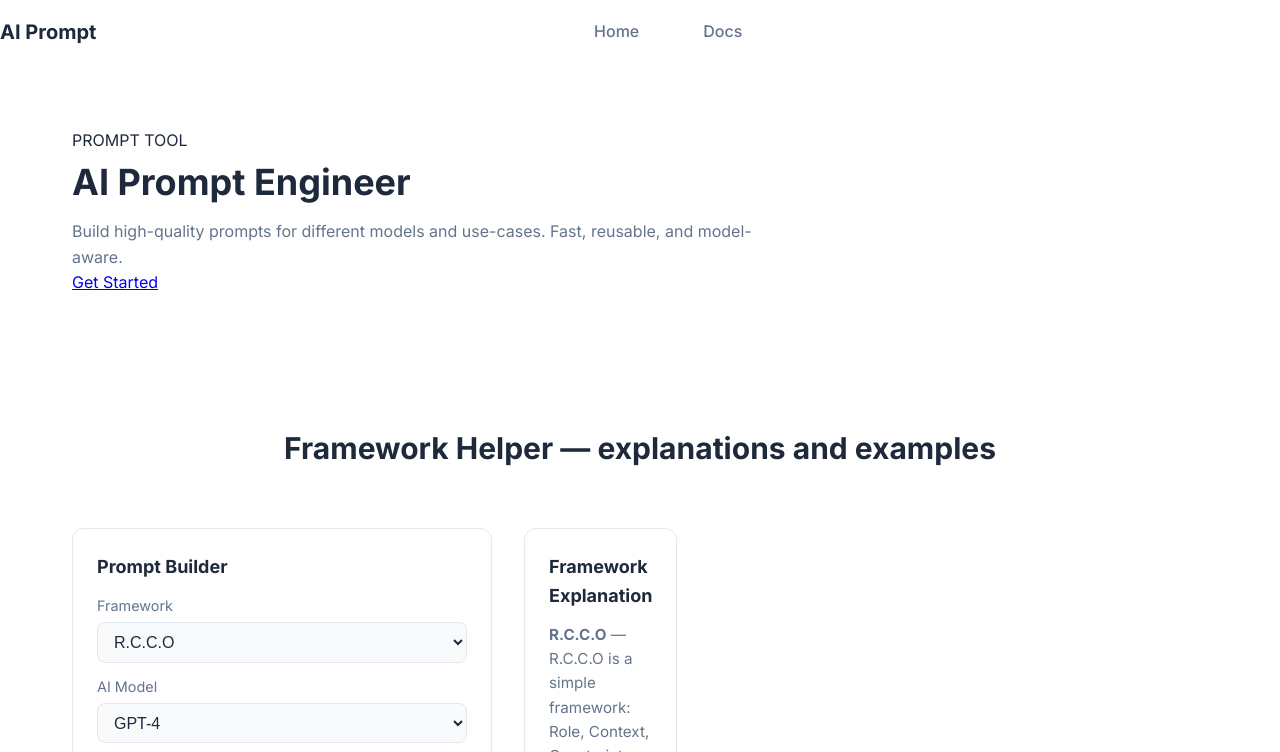
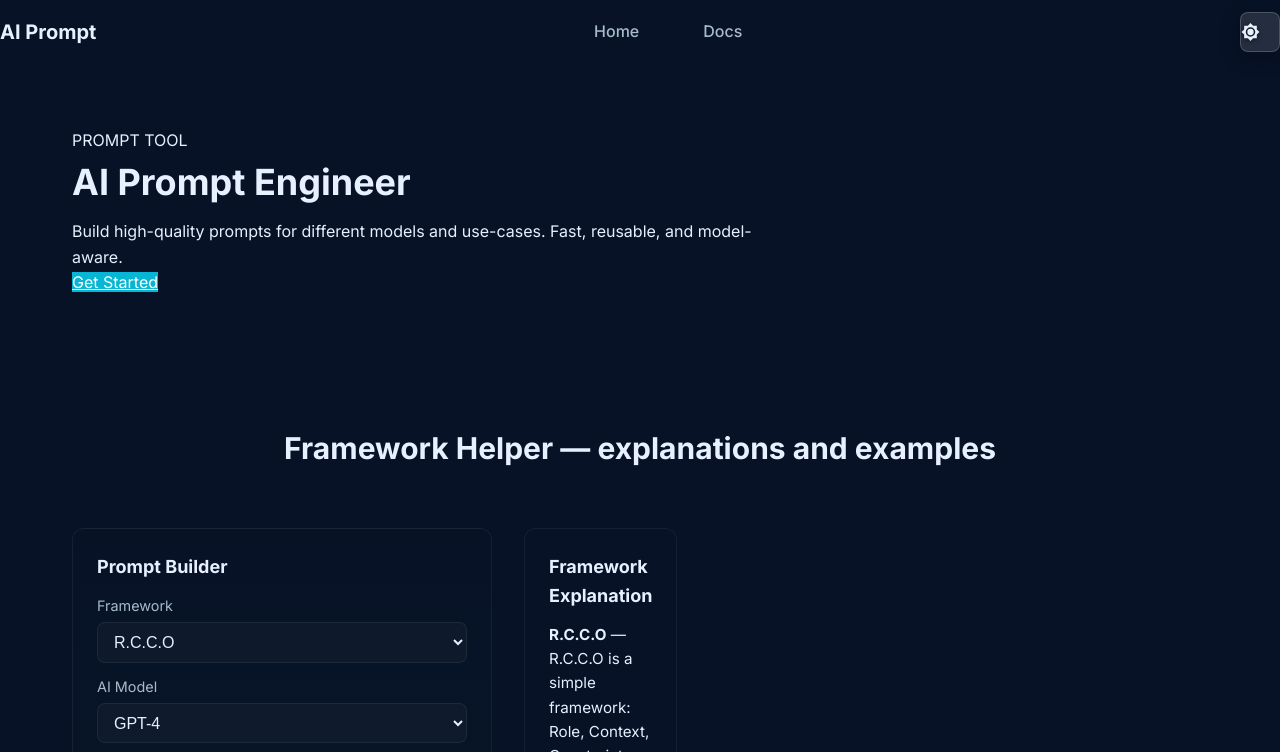
Before and after one commit to Exegenesis/AI-Driven-Prompt-Generator, a website: page index.html in a window 1280 px wide. Both pictures are taken after a click on the button "Toggle theme". Shown: the top 752 px of the page. Drawn offline with nearby package versions, Linux system fonts and the light colour scheme.

Commit message:
Add dark theme styles and enhance theme toggle accessibility

```diff
--- a/css/style.css
+++ b/css/style.css
@@ -45,6 +45,21 @@
     --border-radius: 0.5rem;
     --border-radius-lg: 0.75rem;
 
+}
+
+/* Dark theme variable overrides - applied when body has .cyber-theme */
+.cyber-theme {
+    --primary-color: #06b6d4;        /* Cyan accent */
+    --primary-hover: #0891b2;
+    --secondary-color: #9aa6b2;
+    --accent-color: #10b981;
+    --text-primary: #e6f0ff;        /* Light text for dark bg */
+    --text-secondary: #a9bbca;
+    --text-light: #bfcfe0;
+    --background-primary: #071226;   /* Very dark navy */
+    --background-secondary: #081827; /* Slightly lighter */
+    --background-accent: #071827;
+    --border-color: rgba(255,255,255,0.06);
 }
 
 /* Responsive: stack beyond-cards and tighten spacing for prompt generator */
@@ -301,6 +316,57 @@ section h2 {
 .mt-6 { margin-top: 1.5rem; }
 .card { background: var(--background-secondary); padding: 1rem; border-radius: 8px; border: 1px solid var(--border-color); }
 
+/* Overrides to ensure toggle visibility and responsive stacking */
+.theme-toggle { z-index: 9999; display:flex !important; opacity:1 !important; }
+nav { overflow: visible; }
+
+/* Ensure nav-controls and toggle sit above hero graphics and remain visible */
+.nav-controls { position: relative; z-index: 9999; }
+.theme-toggle { box-shadow: 0 6px 18px rgba(2,6,23,0.35); backdrop-filter: blur(4px); }
+
+/* When in dark theme ensure the toggle contrast is high */
+.cyber-theme .theme-toggle { background: linear-gradient(180deg, rgba(255,255,255,0.06), rgba(255,255,255,0.04)); color: #fff; }
+.cyber-theme .theme-toggle .theme-icon { filter: drop-shadow(0 1px 2px rgba(0,0,0,0.6)); }
+
+/* Make sure icons can't be clipped */
+.theme-toggle .theme-icon { position: relative; }
+
+/* Make toggle backgrounds slightly stronger so it remains visible on dark backgrounds */
+.light-theme .theme-toggle { background: rgba(0,0,0,0.06); border: 1px solid rgba(0,0,0,0.12); }
+.cyber-theme .theme-toggle { background: rgba(255,255,255,0.12); border: 1px solid rgba(255,255,255,0.18); }
+
+/* Force stacking of beyond-cards on small screens (placed last to override earlier definitions) */
+@media (max-width: 900px) {
+    .beyond-cards { display: grid !important; grid-template-columns: 1fr !important; grid-auto-flow: row; gap: 1.25rem; }
+    .beyond-card { padding: 1rem; }
+}
+
+/* Extra small screens: reduce left column and stack nicely */
+@media (max-width: 480px) {
+    .beyond-cards { padding: 0 0.5rem; }
+    .hero-title { font-size: 1.4rem; }
+}
+
+/* Strong dark-mode overrides: use variables declared in .cyber-theme and apply important flags
+   This helps override any explicit color rules elsewhere in the stylesheet so toggling works */
+body.cyber-theme {
+    background: var(--background-primary) !important;
+    color: var(--text-primary) !important;
+}
+body.cyber-theme header, body.cyber-theme nav { background: transparent !important; }
+body.cyber-theme .nav-logo { color: var(--text-primary) !important; }
+body.cyber-theme .nav-link { color: var(--text-secondary) !important; }
+body.cyber-theme .hero-title, body.cyber-theme .hero-description, body.cyber-theme .hero-badge { color: var(--text-primary) !important; }
+body.cyber-theme .beyond-card { background: var(--background-primary) !important; color: var(--text-primary) !important; border-color: var(--border-color) !important; }
+body.cyber-theme .beyond-card.right { background: linear-gradient(180deg, #071226 0%, #081827 100%) !important; color: var(--text-primary) !important; }
+body.cyber-theme .card, body.cyber-theme .card-title, body.cyber-theme .card-description { background: transparent !important; color: var(--text-primary) !important; }
+body.cyber-theme .form-input, body.cyber-theme .form-select, body.cyber-theme .form-textarea { background: rgba(255,255,255,0.03) !important; border: 1px solid rgba(255,255,255,0.06) !important; color: var(--text-primary) !important; }
+body.cyber-theme .button-full, body.cyber-theme .btn-primary { background: var(--primary-color) !important; color: #fff !important; }
+body.cyber-theme a { color: var(--primary-color) !important; }
+
+/* Ensure theme icons are visible */
+body.cyber-theme .theme-toggle { color: var(--text-primary) !important; }
+
 /* Why section - statistics cards */
 .why-section {
     background-color: var(--background-secondary);
--- a/index.html
+++ b/index.html
@@ -105,7 +105,7 @@
 
       return (
         <div className="beyond-cards">
-          <div className="beyond-card">
+          <div className="beyond-card right">
             <h3 className="card-title">Prompt Builder</h3>
             <form onSubmit={handleSubmit} className="cyber-form">
               <div className="form-group">
--- a/js/main.js
+++ b/js/main.js
@@ -19,6 +19,12 @@ document.addEventListener('DOMContentLoaded', function() {
             main.classList.add(theme === 'light-theme' ? 'light-main' : 'cyber-main');
         }
         localStorage.setItem(themeKey, theme);
+        // Update toggle attributes for accessibility and clear title
+        if(themeToggle){
+            const isLight = theme === 'light-theme';
+            themeToggle.setAttribute('aria-pressed', String(!isLight));
+            themeToggle.title = isLight ? 'Switch to dark theme' : 'Switch to light theme';
+        }
     }
 
     function initTheme(){
```
